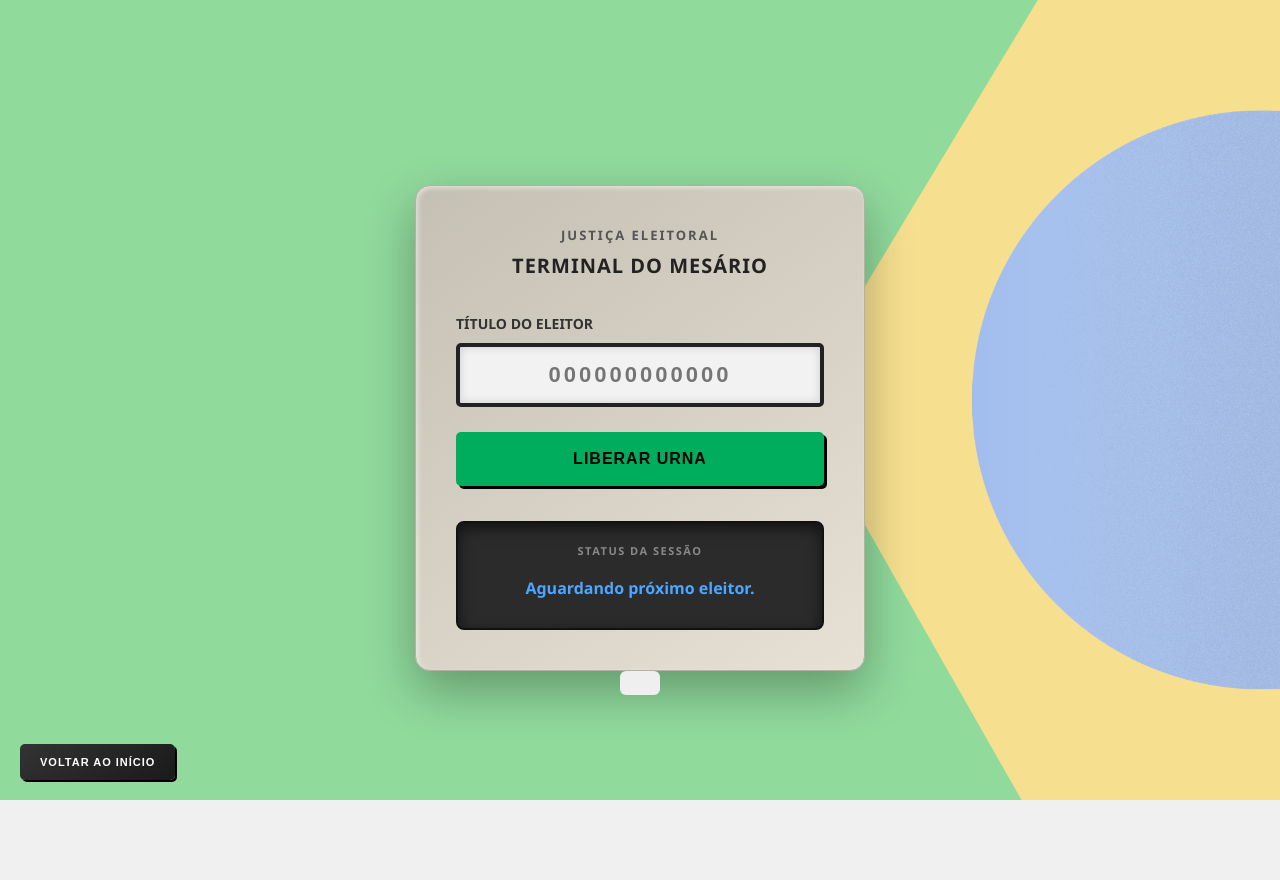
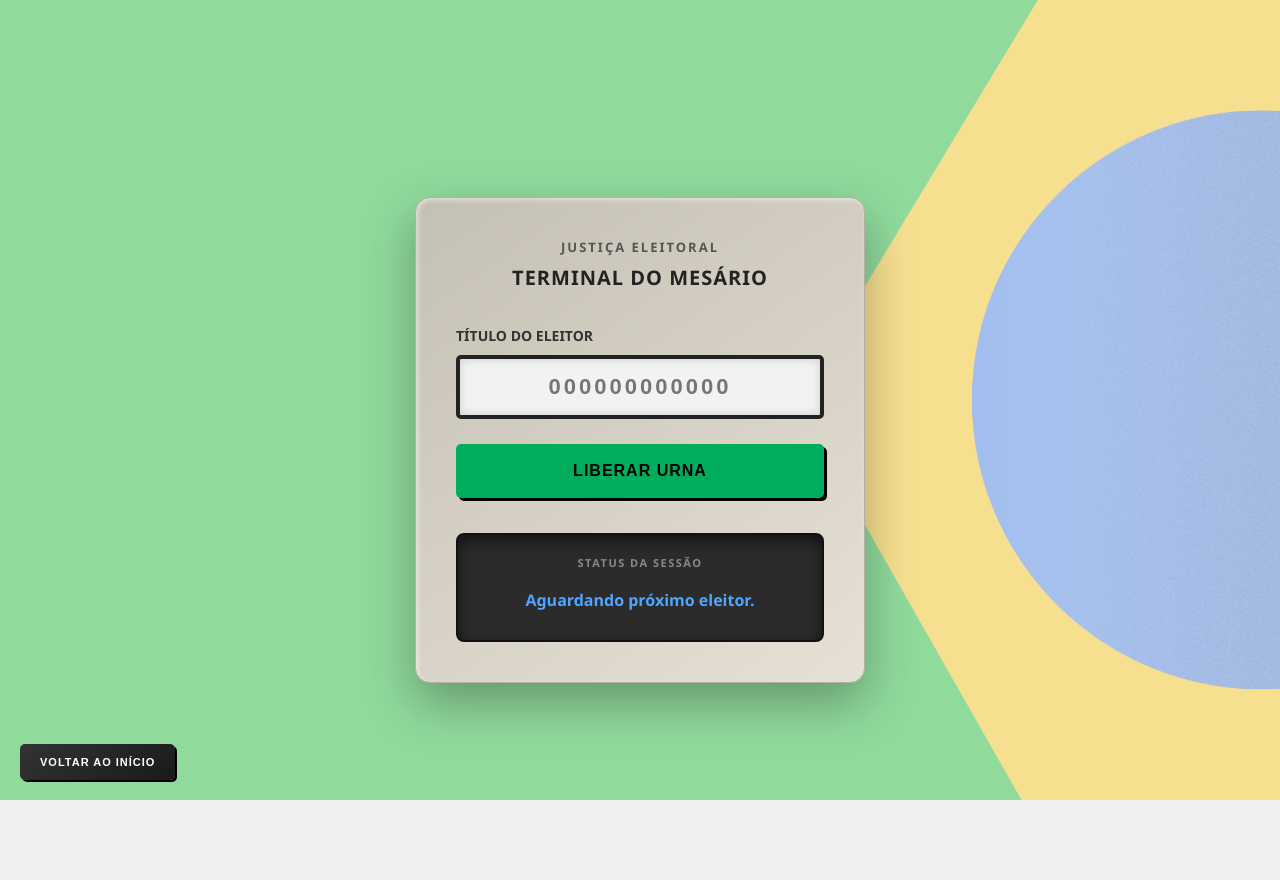
Before and after one commit to Thxgirl4/election-system, a Flask app: page /mesario in a window 1280 px wide. Run offline with Flask 3, Linux system fonts and the light colour scheme; some libraries are stand-ins or nearby versions.

Commit message:
remove botoes não utilizados

```diff
--- a/templates/mesario.html
+++ b/templates/mesario.html
@@ -29,7 +29,6 @@
   </div>
 
   <button class="btn-voltar" onclick="ir('/')">Voltar ao Início</button>
-  <button class="btn-encerrar" onclick="ir('/encerrar_votacao')" ></button>
 
   <script src='static/js/mesario.js'></script>
 </body>
```
